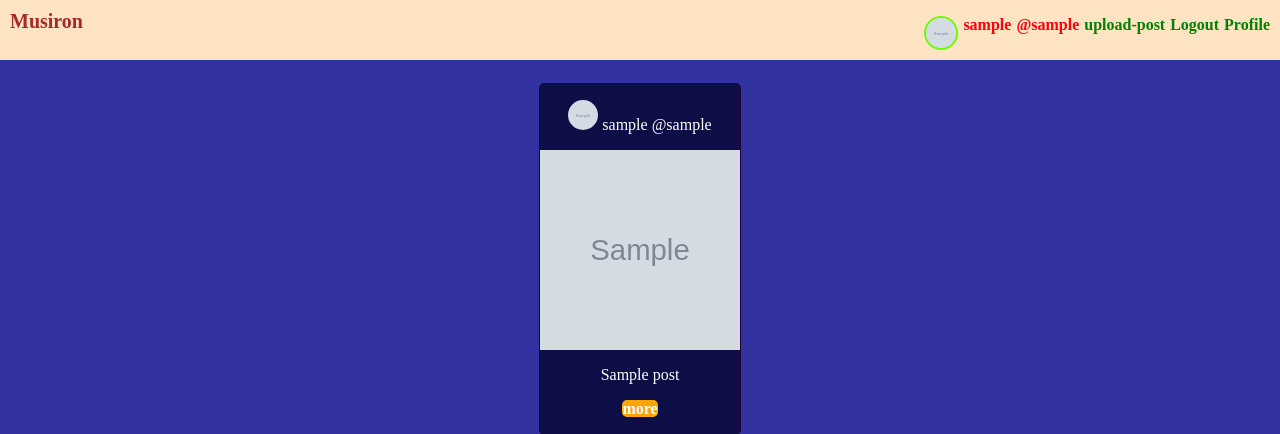
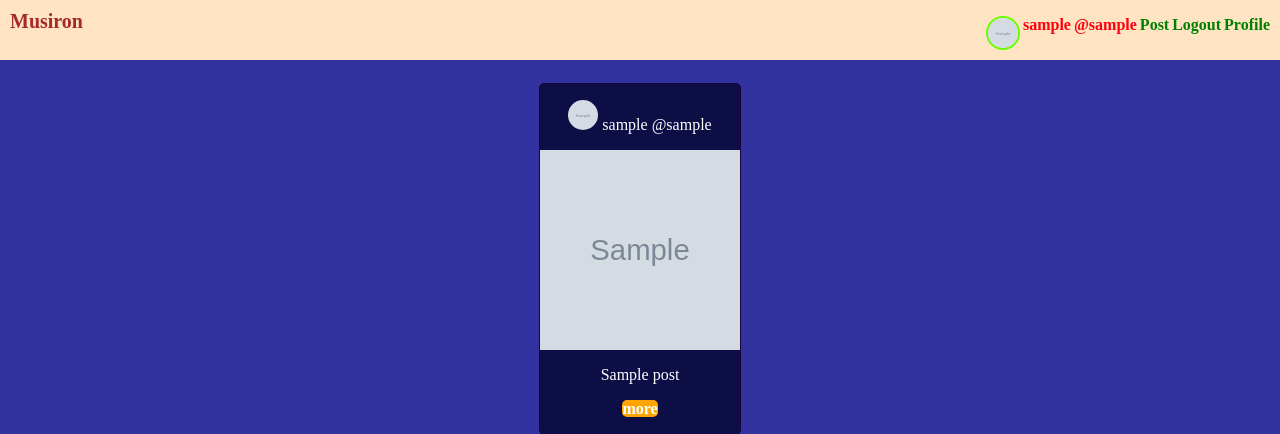
Before and after one commit to N-Edward/musironsocialmedia, a Django app: page / in a window 1280 px wide. Shown: the top 434 px of the page. Run offline with Django 4.2, Linux system fonts and the light colour scheme; a user stored in the database is signed in; tables that the repository leaves empty hold one stand-in row (values such as "Sample post"); grey boxes marked "Sample" are stand-in pictures.

Commit message:
made some changes to index

```diff
--- a/musiron/static/home.css
+++ b/musiron/static/home.css
@@ -32,7 +32,7 @@
     align-content: center;
 }
 .logged > li {
-    margin-left: 5px;
+    margin-left: 3px;
 }
 .logged > li > a {
     text-decoration: none;
--- a/musiron/templates/index.html
+++ b/musiron/templates/index.html
@@ -8,7 +8,7 @@
             <img class="prof-image" src="{{prof.profile_image.url}}"/>
             <li>{{request.user.username}}</li>
             <li>@{{prof.nickname}}</li>
-            <li><a href="{% url 'user-file-upload'%}">upload-post</a></li>
+            <li><a href="{% url 'user-file-upload'%}">Post</a></li>
             <li><a href="{% url 'logout'%}">Logout</a></li>
             <li><a href="{% url 'view-user-profile'%}">Profile</a></li>
           </ul>
--- a/musiron/views.py
+++ b/musiron/views.py
@@ -25,8 +25,10 @@ def index(request):
         }
         return render(request, 'index.html', context)
     else:
+        users = User.objects.all()
+        profiles = Profile.objects.all()
         posts = Post.objects.all().order_by('-upload_date')
-        return render(request, 'index.html', {'posts':posts})
+        return render(request, 'index.html', {'posts':posts,'users':users,'profiles':profiles})
 
 
 
--- a/static/home.css
+++ b/static/home.css
@@ -32,7 +32,7 @@
     align-content: center;
 }
 .logged > li {
-    margin-left: 5px;
+    margin-left: 3px;
 }
 .logged > li > a {
     text-decoration: none;
```
